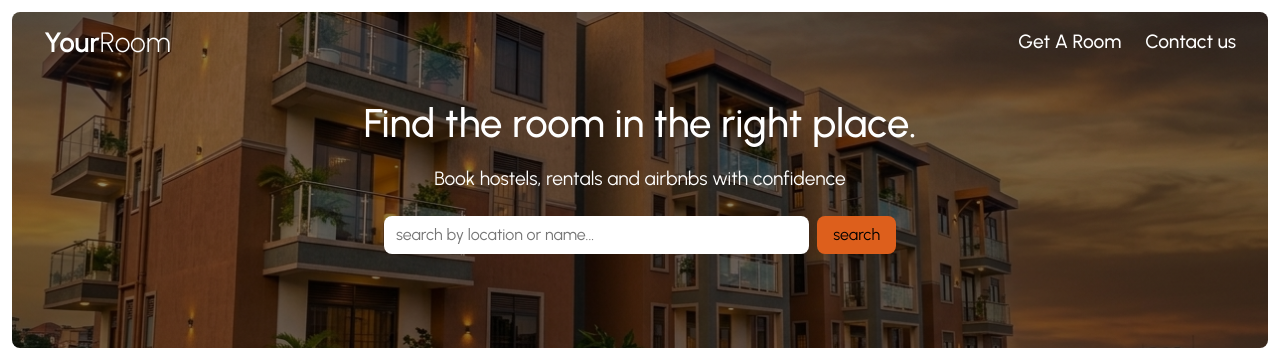
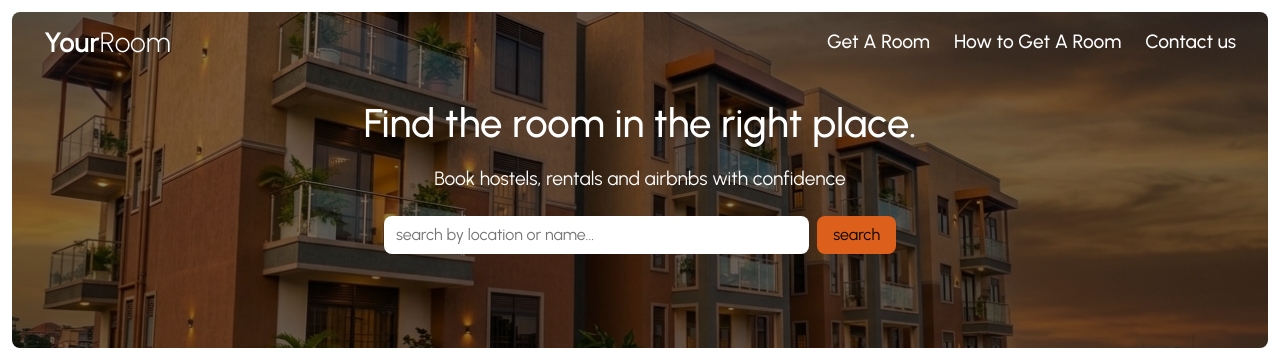
Before and after one commit to Nalyaham/Freelance_project, a Django app: page / in a window 1280 px wide. Shown: the top 352 px of the page. Run offline with Django 5.2, Linux system fonts and the light colour scheme.

Commit message:
Edited the menu to include How to Get A Room link

```diff
--- a/your_room/templates/your_room/index.html
+++ b/your_room/templates/your_room/index.html
@@ -22,6 +22,7 @@
       </button>
       <nav class="nav" id="nav-menu">
         <a href="#get-a-room">Get A Room</a>
+        <a href="#how-to-get-a-room">How to Get A Room</a>
         <a href="#contact">Contact us</a>
       </nav>
     </div>
@@ -43,7 +44,7 @@
     <a class="card" href="{% url 'hotels' %}"><img src="{% static 'your_room/images/hotels.jpg' %}" alt="Hotels" /><h3>Hotels</h3></a>
   </div>
 
-  <h2 class = "section-title container"style="background-color: #fff5ea;">How to get a room</h2>
+  <h2 class = "section-title container"style="background-color: #fff5ea;" id = "how-to-get-a-room">How to get a room</h2>
   <section class = "center container step_cards_spacing" style="background-color: #fff5ea;">
     <div class = "step_card">
       <img src ="{% static 'your_room/images/search_room_icon.png' %}"/>
```
